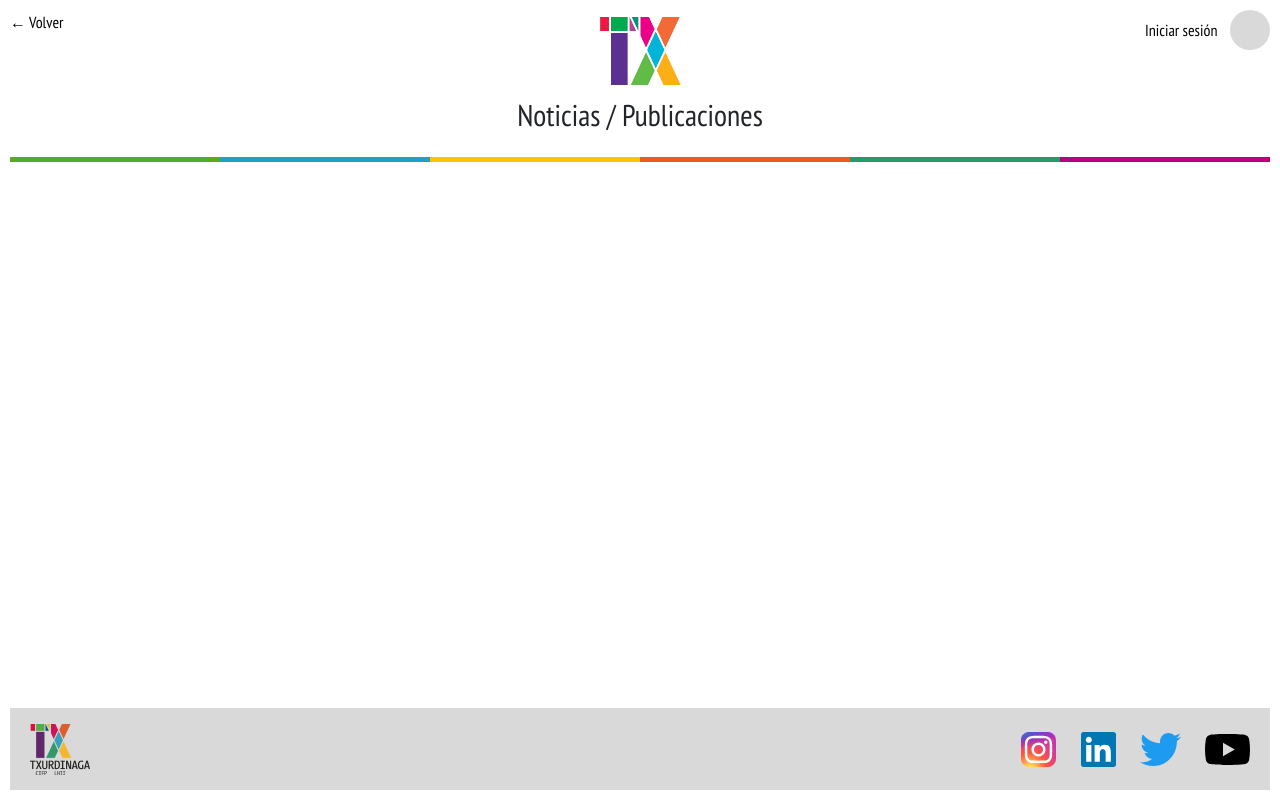
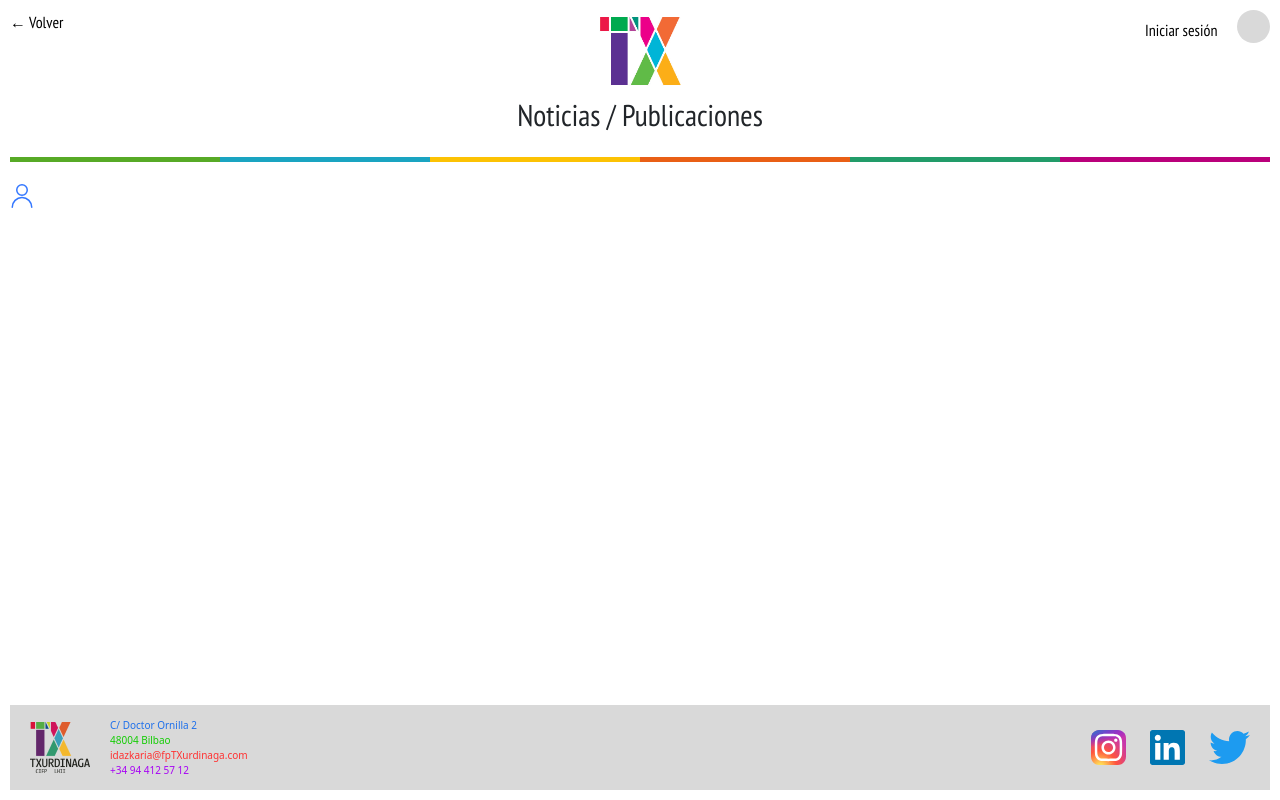
Before and after one commit to Dagarsan07/g2-reto1-web, a PHP site: page / in a window 1280 px wide. Run offline with PHP 8.4, Linux system fonts and the light colour scheme; some web fonts are replaced.

Commit message:
Footer update
Footer terminado.

Por favor copiar el header y el footer y pegarselo a las páginas con las que estéis trabajando :)

Notas:
- He eliminado el youtube al no haber encontrado ninguna referencia al youtube del centro en el footer de la página oficial del centro.

```diff
--- a/Index.css
+++ b/Index.css
@@ -61,22 +61,31 @@ header, #login{
 
 footer{
     width: 100%;
-    height: 82px;
+    height: 85px;
     background: #D9D9D9;
 }
 
 #info{
     float:left;
+    display:flex;
+    flex-direction: row;
 }
 
 #info > img{
-    margin-left:20px;
+    margin: auto 20px;
+    width: 60px;
+    height: 51px;
+}
+
+#info > div > p {
+    margin:0;
+    font-size: 10px;
 }
 
 #rrss{
     float:right;
 }
 
-#rrss > img{
+#rrss > a{
     margin-right:20px;
 }
--- a/Index.html
+++ b/Index.html
@@ -18,8 +18,8 @@
 
         <section id="login">
             <div class="text"> <a style="text-decoration: none;color:black;" href="login.php">Iniciar sesión &nbsp;</a></div>
-            <svg xmlns="http://www.w3.org/2000/svg" width="40" height="40" viewBox="0 0 33 33" fill="none">
-                <a style="text-decoration: none;color:black;" href="login.php"><circle cx="16.5" cy="16.5" r="16.5" fill="#D9D9D9"/></a>
+            <svg xmlns="http://www.w3.org/2000/svg" width="33" height="33" viewBox="0 0 33 33" fill="none">
+                <circle cx="16.5" cy="16.5" r="16.5" fill="#D9D9D9"/>
             </svg>
         </section>
     </header>
@@ -33,16 +33,31 @@
         <div class="col-2" style="background-color: #ba007b;"></div>
     </div>
 
+    <section id="contenido">
+        <svg xmlns="http://www.w3.org/2000/svg" width="24" height="24" viewBox="0 0 24 24" fill="none">
+            <path fill-rule="evenodd" clip-rule="evenodd" d="M12 11.25C14.8995 11.25 17.25 8.89949 17.25 6C17.25 3.10051 14.8995 0.75 12 0.75C9.10051 0.75 6.75 3.10051 6.75 6C6.75 8.89949 9.10051 11.25 12 11.25Z" stroke="#3377FF" stroke-width="1.5" stroke-linecap="round" stroke-linejoin="round"/>
+            <path d="M2.25 23.25C2.25 17.8652 6.61522 13.5 12 13.5C17.3848 13.5 21.75 17.8652 21.75 23.25" stroke="#3377FF" stroke-width="1.5" stroke-linecap="round" stroke-linejoin="round"/>
+          </svg>
+    </section>
+
+
+
+
     <footer class="mt-auto d-flex align-items-center justify-content-between" >
         <section id="info" >
             <img src="img/footer-logo.png">
+            <div>
+                <p style="color:#1E70EB;">C/ Doctor Ornilla 2</p>
+                <p style="color:#14CD04;">48004 Bilbao</p>
+                <p style="color:#FF3131;">idazkaria@fpTXurdinaga.com </p>
+                <p style="color:#A704F4;">+34 94 412 57 12</p>
+            </div>
         </section>
 
         <section id="rrss">
-            <img src="img/instagram-logo.svg">
-            <img src="img/linkedin-logo.svg">
-            <img src="img/twitter-logo.svg">
-            <img src="img/youtube-logo.svg">
+            <a href="https://instagram.com/fptxurdinaga/"><img src="img/instagram-logo.svg"></a>
+            <a href="https://es.linkedin.com/school/fptxurdinaga/"><img src="img/linkedin-logo.svg"></a>
+            <a href="https://twitter.com/i/flow/login?redirect_after_login=%2FFPTxurdinaga"><img src="img/twitter-logo.svg"></a>
         </section>
     </footer>
 </body>
```
